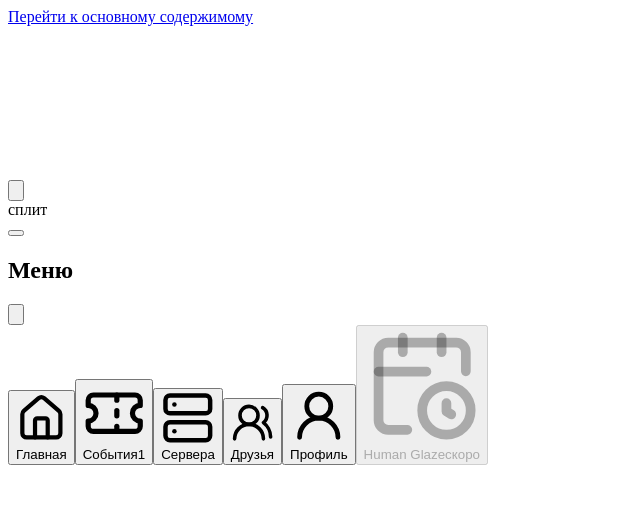
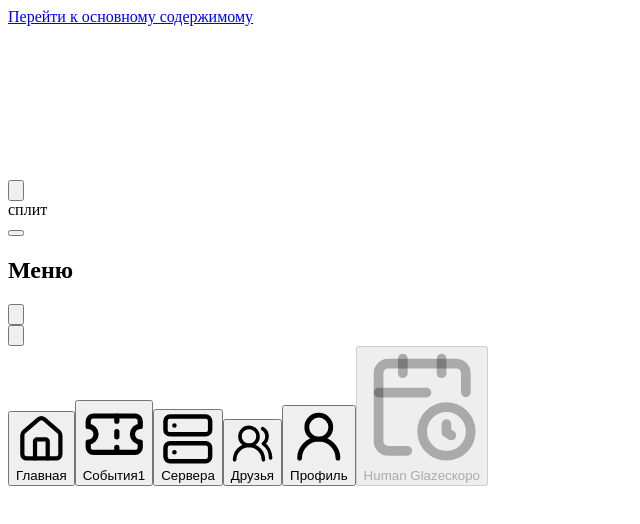
Before and after one commit to fridayisyourday/splitevents, a Vue app: page / in a window 1280 px wide. Both pictures are taken after a click on the button "Открыть меню". Shown: the top 524 px of the page, without its empty margins (0-640 px from the left). Built offline with nearby package versions, Linux system fonts and the light colour scheme.

Commit message:
Add light and dark theme switch in menu
Add persisted manual theme toggle with sun and moon icons.

```diff
--- a/index.html
+++ b/index.html
@@ -30,10 +30,20 @@
                 : null;
             const systemDark = window.matchMedia
                 && window.matchMedia("(prefers-color-scheme: dark)").matches;
-            const scheme = telegramScheme === "dark" || telegramScheme === "light"
-                ? telegramScheme
-                : (systemDark ? "dark" : "light");
+            let savedScheme = null;
+            try {
+                savedScheme = window.localStorage.getItem("splitevents-color-scheme");
+            } catch {
+                savedScheme = null;
+            }
+            const scheme = savedScheme === "dark" || savedScheme === "light"
+                ? savedScheme
+                : (telegramScheme === "dark" || telegramScheme === "light"
+                    ? telegramScheme
+                    : (systemDark ? "dark" : "light"));
             document.documentElement.dataset.colorScheme = scheme;
+            const themeColor = document.querySelector('meta[name="theme-color"]');
+            if (themeColor) themeColor.content = scheme === "dark" ? "#000000" : "#FFFFFF";
         })();
     </script>
 
@@ -41,7 +51,7 @@
     <link rel="stylesheet" href="./css/base.css?v=20261126-10">
     <link rel="stylesheet" href="./css/components.css?v=20261126-6">
     <link rel="stylesheet" href="./css/layout.css?v=20261126-4">
-    <link rel="stylesheet" href="./css/menu.css?v=20261127-2">
+    <link rel="stylesheet" href="./css/menu.css?v=20261127-3">
     <link rel="stylesheet" href="./css/profile.css?v=20261126-10">
     <link rel="stylesheet" href="./css/friends.css?v=20261127-2">
     <link rel="stylesheet" href="./css/pages.css?v=20261126-5">
@@ -51,7 +61,7 @@
     <link rel="stylesheet" href="./css/nominations-picker.css?v=20261126-1">
     <link rel="stylesheet" href="./css/nominations-cards.css?v=20261126-5">
     <link rel="stylesheet" href="./css/squash.css?v=20261127-2">
-    <link rel="stylesheet" href="./css/design-system.css?v=20261126-20">
+    <link rel="stylesheet" href="./css/design-system.css?v=20261127-1">
     <link rel="stylesheet" href="./css/notifications.css?v=20261126-2">
 
     <!-- ES-модуль приложения загружает остальные JS-модули. -->
--- /dev/null
+++ b/js/theme.js
@@ -0,0 +1,30 @@
+const VALID_THEMES = new Set(["light", "dark"]);
+
+export function normalizeTheme(theme) {
+    return VALID_THEMES.has(theme) ? theme : "light";
+}
+
+export function getStoredTheme(storage) {
+    try {
+        const saved = storage?.getItem("splitevents-color-scheme");
+        return VALID_THEMES.has(saved) ? saved : null;
+    } catch {
+        return null;
+    }
+}
+
+export function applyTheme(theme, root = document.documentElement) {
+    const normalized = normalizeTheme(theme);
+    root.dataset.colorScheme = normalized;
+    return normalized;
+}
+
+export function saveTheme(theme, storage = window.localStorage) {
+    const normalized = normalizeTheme(theme);
+    try {
+        storage?.setItem("splitevents-color-scheme", normalized);
+    } catch {
+        // Theme still works for the current session when storage is unavailable.
+    }
+    return normalized;
+}
--- a/src/App.vue
+++ b/src/App.vue
@@ -133,6 +133,8 @@ onBeforeUnmount(() => {
     <div id="app">
         <svg class="icon-sprite" aria-hidden="true" focusable="false">
             <symbol id="icon-menu" viewBox="0 0 24 24"><path d="M4 5h16"></path><path d="M4 12h16"></path><path d="M4 19h16"></path></symbol>
+            <symbol id="icon-sun" viewBox="0 0 24 24"><circle cx="12" cy="12" r="4"></circle><path d="M12 2v2"></path><path d="M12 20v2"></path><path d="m4.93 4.93 1.42 1.42"></path><path d="m17.65 17.65 1.42 1.42"></path><path d="M2 12h2"></path><path d="M20 12h2"></path><path d="m4.93 19.07 1.42-1.42"></path><path d="m17.65 6.35 1.42-1.42"></path></symbol>
+            <symbol id="icon-moon" viewBox="0 0 24 24"><path d="M20.985 12.486A9 9 0 0 1 11.514 3.015a9 9 0 1 0 9.471 9.471Z"></path></symbol>
             <symbol id="icon-x" viewBox="0 0 24 24"><path d="M18 6 6 18"></path><path d="m6 6 12 12"></path></symbol>
             <symbol id="icon-house" viewBox="0 0 24 24"><path d="M15 21v-8a1 1 0 0 0-1-1h-4a1 1 0 0 0-1 1v8"></path><path d="M3 10a2 2 0 0 1 .709-1.528l7-6a2 2 0 0 1 2.582 0l7 6A2 2 0 0 1 21 10v9a2 2 0 0 1-2 2H5a2 2 0 0 1-2-2z"></path></symbol>
             <symbol id="icon-user-round" viewBox="0 0 24 24"><circle cx="12" cy="8" r="5"></circle><path d="M20 21a8 8 0 0 0-16 0"></path></symbol>
--- a/src/components/AppHeader.vue
+++ b/src/components/AppHeader.vue
@@ -1,6 +1,7 @@
 <script setup>
 import { computed, nextTick, onBeforeUnmount, onMounted, ref } from "vue";
 import { getCurrentPage, getPageHash } from "../../js/navigation.js?v=20261127-1";
+import { applyTheme, saveTheme } from "../../js/theme.js?v=20261127-1";
 
 const navigationItems = [
     { page: "home", id: "home-nav-button", label: "Главная", icon: "house" },
@@ -11,6 +12,7 @@ const navigationItems = [
 ];
 
 const activePage = ref("home");
+const colorScheme = ref(document.documentElement.dataset.colorScheme === "dark" ? "dark" : "light");
 const activeEventsCount = ref(0);
 const isOpen = ref(false);
 const isVisible = ref(false);
@@ -41,6 +43,15 @@ const eventsBadgeLabel = computed(() => {
 
     return count + " " + word;
 });
+
+function toggleTheme() {
+    const nextTheme = colorScheme.value === "light" ? "dark" : "light";
+    colorScheme.value = saveTheme(nextTheme);
+    applyTheme(colorScheme.value);
+    const themeColor = document.querySelector('meta[name="theme-color"]');
+    if (themeColor) themeColor.content = colorScheme.value === "dark" ? "#000000" : "#FFFFFF";
+}
+
 
 function updateActivePage() {
     const page = getCurrentPage();
@@ -292,7 +303,21 @@ onBeforeUnmount(() => {
             tabindex="-1"
         >
             <div class="menu-panel-header">
-                <h2 id="menu-title" class="menu-panel-title">Меню</h2>
+                <div class="menu-panel-heading">
+                    <h2 id="menu-title" class="menu-panel-title">Меню</h2>
+                    <button
+                        id="menu-theme-toggle"
+                        class="menu-theme-toggle ui-button ui-button--icon ui-button--secondary"
+                        type="button"
+                        :aria-label="colorScheme === 'light' ? 'Переключить на тёмную тему' : 'Переключить на светлую тему'"
+                        :title="colorScheme === 'light' ? 'Тёмная тема' : 'Светлая тема'"
+                        @click="toggleTheme"
+                    >
+                        <svg class="lucide-icon" viewBox="0 0 24 24" fill="none" stroke="currentColor" stroke-width="2" stroke-linecap="round" stroke-linejoin="round" aria-hidden="true" focusable="false">
+                            <use :href="colorScheme === 'light' ? '#icon-sun' : '#icon-moon'"></use>
+                        </svg>
+                    </button>
+                </div>
                 <button
                     id="menu-close-button"
                     ref="closeButtonElement"
```
Also changed, not shown: css/menu.css (+27 -0 lines), 1 other file (tests, documents, lock files or other folders).
